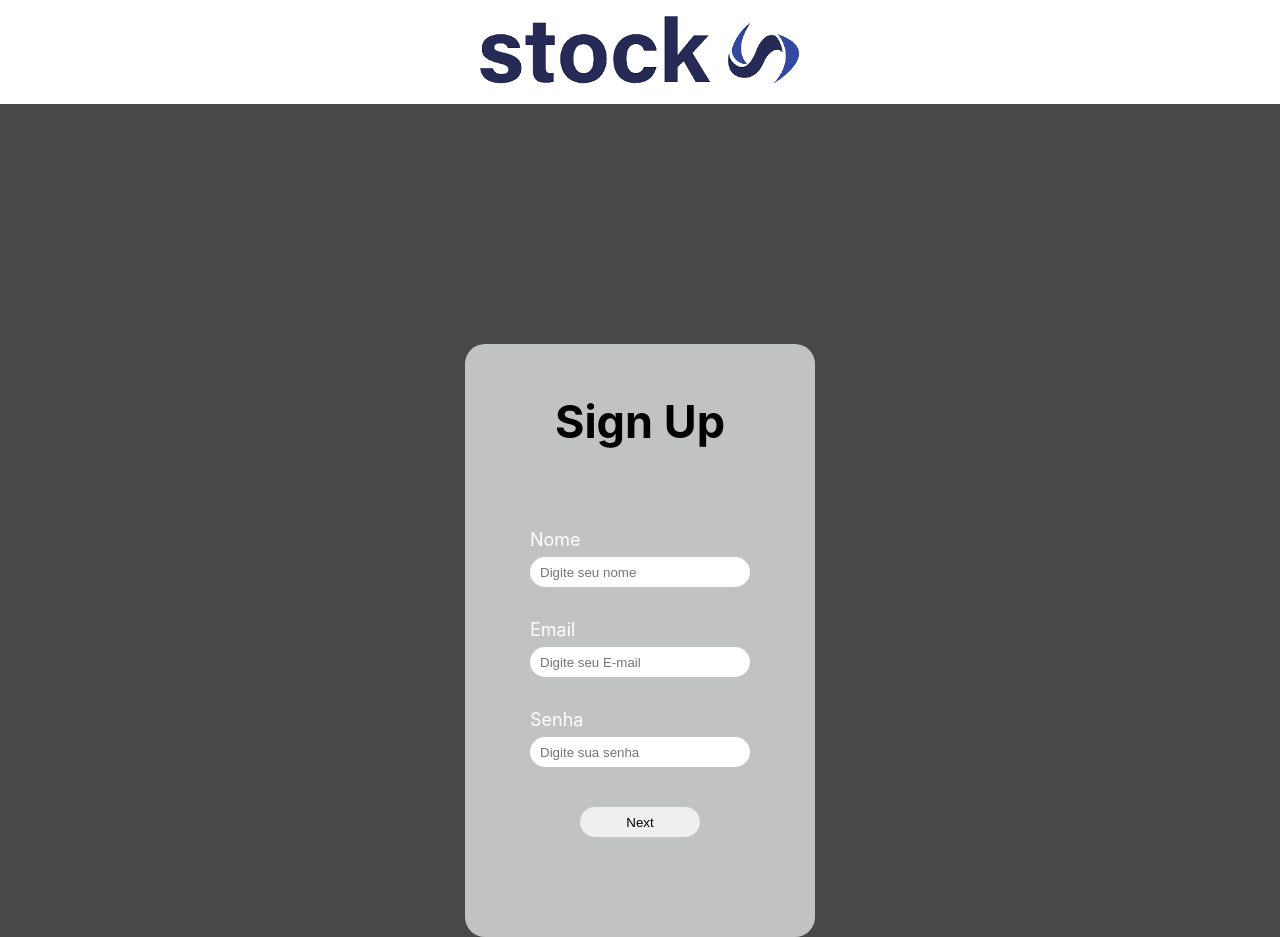
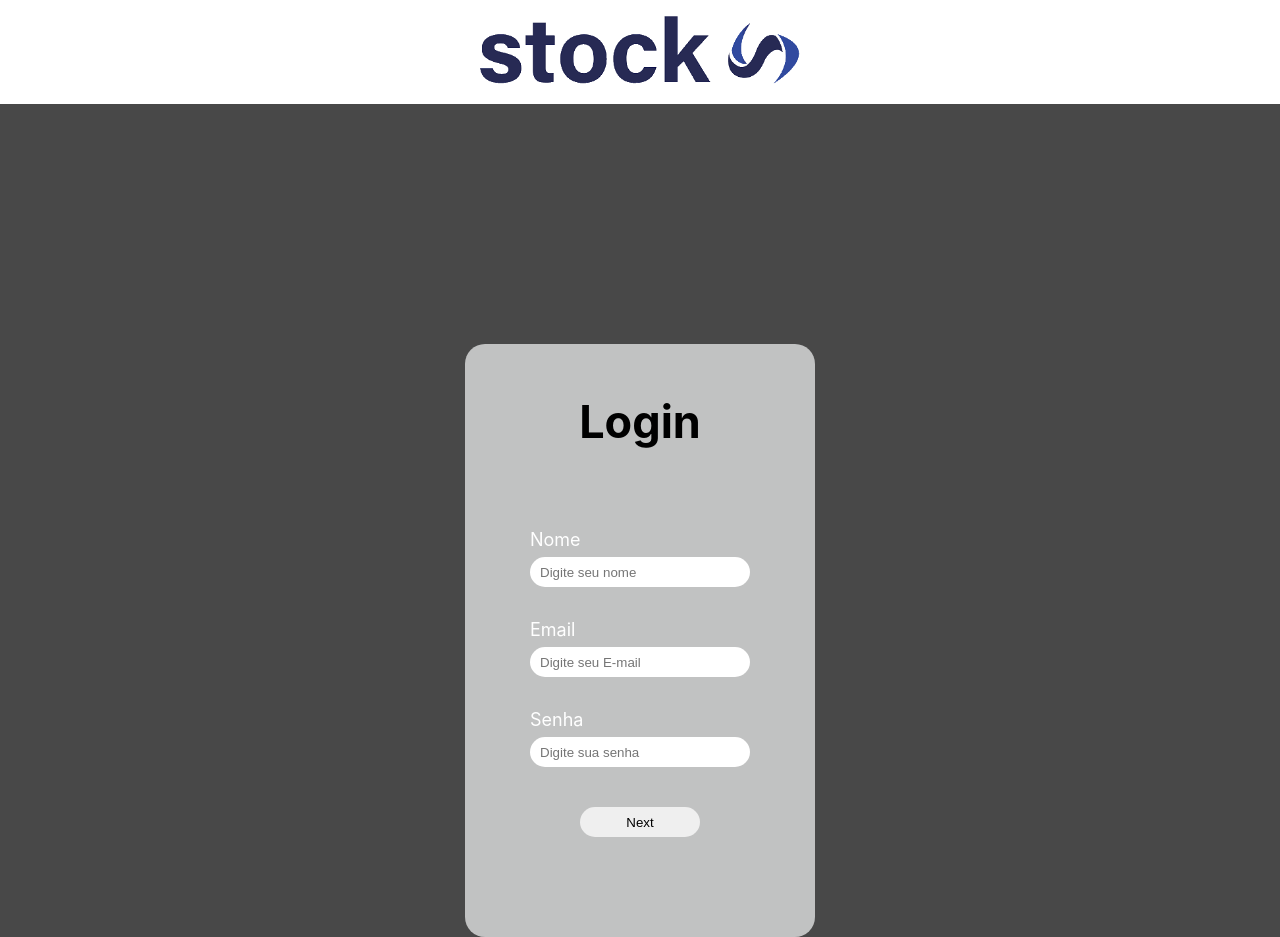
Before and after one commit to JoaoKeuwe/Desafio-stock-distribuidora, a React (Create React App) app in the folder stock-challenge/: page / in a window 1280 px wide. Built offline with nearby package versions, Linux system fonts and the light colour scheme.

Commit message:
feat: :fire: Arrumando o titulo da pagina rpincipal

```diff
--- a/stock-challenge/src/components/PageSignUp/SignUp.jsx
+++ b/stock-challenge/src/components/PageSignUp/SignUp.jsx
@@ -30,8 +30,8 @@ function SignUpForm() {
   return (
     <div>
       <Header />
-      <form className="form" >
-        <h1 className="title">Sign Up</h1>
+      <span className="form" >
+        <h1 className="title">Login</h1>
         <div className="form-group">
 
           <label
@@ -94,7 +94,7 @@ function SignUpForm() {
           </button>
 
         </Link>
-      </form>
+      </span>
 
     </div>
   );
```
